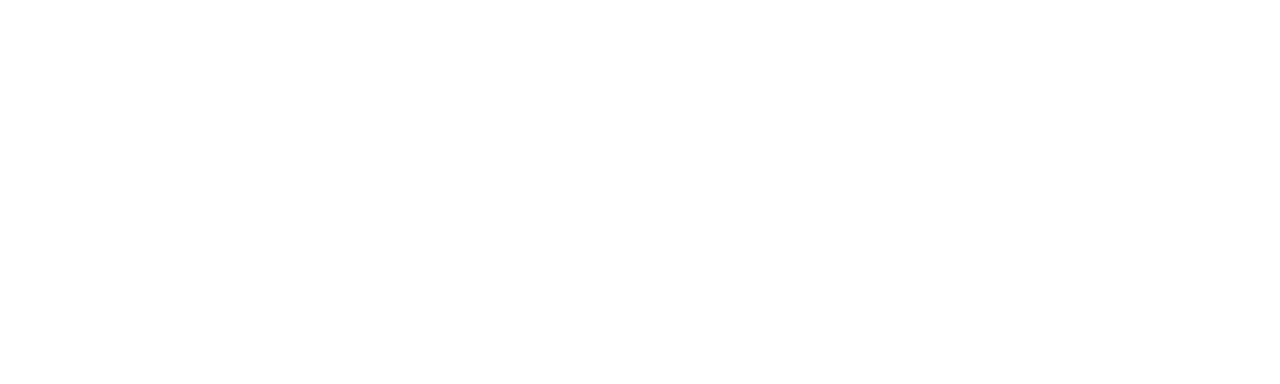
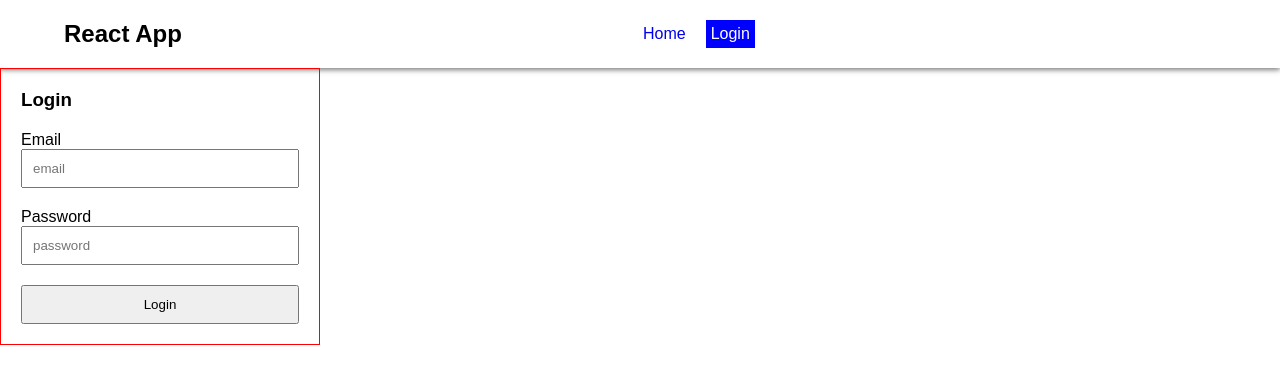
Before and after one commit to pauljor1499/react-start, a React (Create React App) app: page /login in a window 1280 px wide. Shown: the top 384 px of the page. Built offline with nearby package versions, Linux system fonts and the light colour scheme.

Commit message:
add react-router-dom

```diff
--- a/package.json
+++ b/package.json
@@ -8,6 +8,7 @@
     "@testing-library/user-event": "^13.5.0",
     "react": "^18.2.0",
     "react-dom": "^18.2.0",
+    "react-router-dom": "^6.18.0",
     "react-scripts": "5.0.1",
     "web-vitals": "^2.1.4"
   },
--- a/src/App.js
+++ b/src/App.js
@@ -1,7 +1,12 @@
 import "./App.css";
+import Components from "./router/index";
 
 function App() {
-    return <div className="App"></div>;
+    return (
+        <div className="App">
+            <Components />
+        </div>
+    );
 }
 
 export default App;
--- /dev/null
+++ b/src/components/Main.jsx
@@ -0,0 +1,14 @@
+import React from "react";
+import { Outlet } from "react-router-dom";
+import NavBar from "./navbar/NavBar";
+
+const Root = () => {
+    return (
+        <div>
+            <NavBar />
+            <Outlet />
+        </div>
+    );
+};
+
+export default Root;
--- /dev/null
+++ b/src/components/main/home/LandingPage.jsx
@@ -0,0 +1,11 @@
+import React from "react";
+
+const LandingPage = () => {
+    return (
+        <div>
+            <h1>Landing Page</h1>
+        </div>
+    );
+};
+
+export default LandingPage;
--- /dev/null
+++ b/src/components/main/login/Login.css
@@ -0,0 +1,21 @@
+.login-content {
+    width: 25%;
+    padding: 20px;
+    display: flex;
+    flex-direction: column;
+    gap: 20px;
+    border: 1px solid red;
+}
+
+.login-content button {
+    padding: 10px;
+}
+
+.content-field {
+    display: flex;
+    flex-direction: column;
+}
+
+.content-field input {
+    padding: 10px;
+}
--- /dev/null
+++ b/src/components/main/login/Login.jsx
@@ -0,0 +1,46 @@
+import React, { useState } from "react";
+import "./Login.css";
+import { useNavigate } from "react-router-dom";
+
+const Login = () => {
+    const navigate = useNavigate();
+
+    const [email, setEmail] = useState("");
+    const [password, setPassword] = useState("");
+
+    const emailChange = (e) => {
+        setEmail(e.target.value);
+    };
+
+    const passwordChange = (e) => {
+        setPassword(e.target.value);
+    };
+
+    const clickLogin = (e) => {
+        navigate(`/student/${email}`, { state: { data: "HAKDOG" } });
+    };
+
+    return (
+        <div>
+            <div className="login-content">
+                <h3>Login</h3>
+                <div className="content-field">
+                    <span>Email</span>
+                    <input value={email} onChange={emailChange} type="text" placeholder="email" />
+                </div>
+                <div className="content-field">
+                    <span>Password</span>
+                    <input
+                        value={password}
+                        onChange={passwordChange}
+                        type="text"
+                        placeholder="password"
+                    />
+                </div>
+                <button onClick={clickLogin}>Login</button>
+            </div>
+        </div>
+    );
+};
+
+export default Login;
--- /dev/null
+++ b/src/components/navbar/NavBar.css
@@ -0,0 +1,21 @@
+nav a.active {
+    background-color: blue;
+    color: #fff;
+    padding: 5px;
+}
+
+.navbar-content {
+    display: flex;
+    justify-content: space-between;
+    padding: 20px 5%;
+    box-shadow: 0px 2px 5px 0px rgba(0, 0, 0, 0.5);
+    -webkit-box-shadow: 0px 2px 5px 0px rgba(0, 0, 0, 0.5);
+    -moz-box-shadow: 0px 2px 5px 0px rgba(0, 0, 0, 0.5);
+}
+
+.content-items {
+    display: flex;
+    justify-content: center;
+    align-items: center;
+    gap: 20px;
+}
--- /dev/null
+++ b/src/components/navbar/NavBar.jsx
@@ -0,0 +1,18 @@
+import React from "react";
+import "./NavBar.css";
+import { NavLink } from "react-router-dom";
+
+const NavBar = () => {
+    return (
+        <div className="navbar-content">
+            <h2>React App</h2>
+            <nav className="content-items">
+                <NavLink to="/">Home</NavLink>
+                <NavLink to="/login">Login</NavLink>
+            </nav>
+            <div></div>
+        </div>
+    );
+};
+
+export default NavBar;
--- /dev/null
+++ b/src/components/student/Student.jsx
@@ -0,0 +1,18 @@
+import React from "react";
+import { useParams } from "react-router-dom";
+import { useLocation } from "react-router-dom";
+
+const Student = () => {
+    const { email } = useParams(); //params
+    const location = useLocation(); //router state
+
+    return (
+        <div>
+            <h1>Student</h1>
+            <h3>User: {email}</h3>
+            <h3>Location: {location.state.data}</h3>
+        </div>
+    );
+};
+
+export default Student;
--- /dev/null
+++ b/src/router/index.js
@@ -0,0 +1,32 @@
+import { createBrowserRouter, RouterProvider } from "react-router-dom";
+import Main from "../components/Main";
+import Home from "../components/main/home/LandingPage";
+import Login from "../components/main/login/Login";
+import Student from "../components/student/Student";
+
+const routes = createBrowserRouter([
+    {
+        path: "/",
+        element: <Main />,
+        children: [
+            {
+                path: "/",
+                element: <Home />,
+            },
+            {
+                path: "/login",
+                element: <Login />,
+            },
+        ],
+    },
+    {
+        path: "/student/:email",
+        element: <Student />,
+    },
+]);
+
+function Components() {
+    return <RouterProvider router={routes} />;
+}
+
+export default Components;
```
Also changed, not shown: 1 other file (tests, documents, lock files or other folders).
